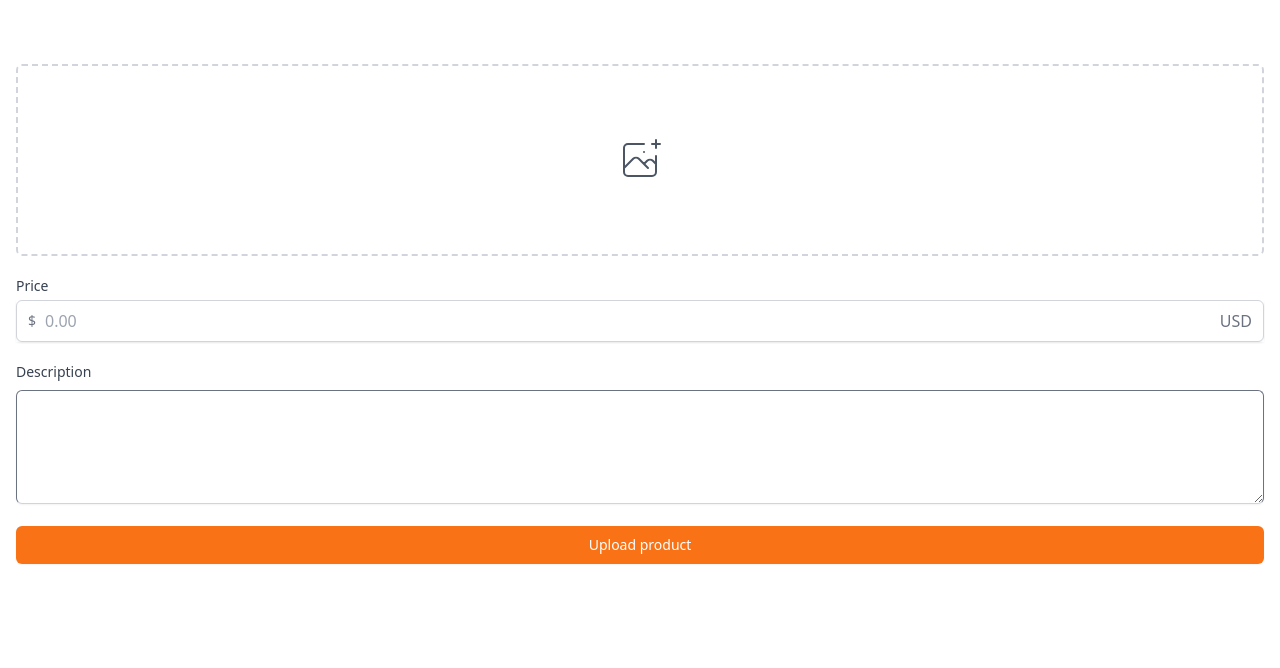
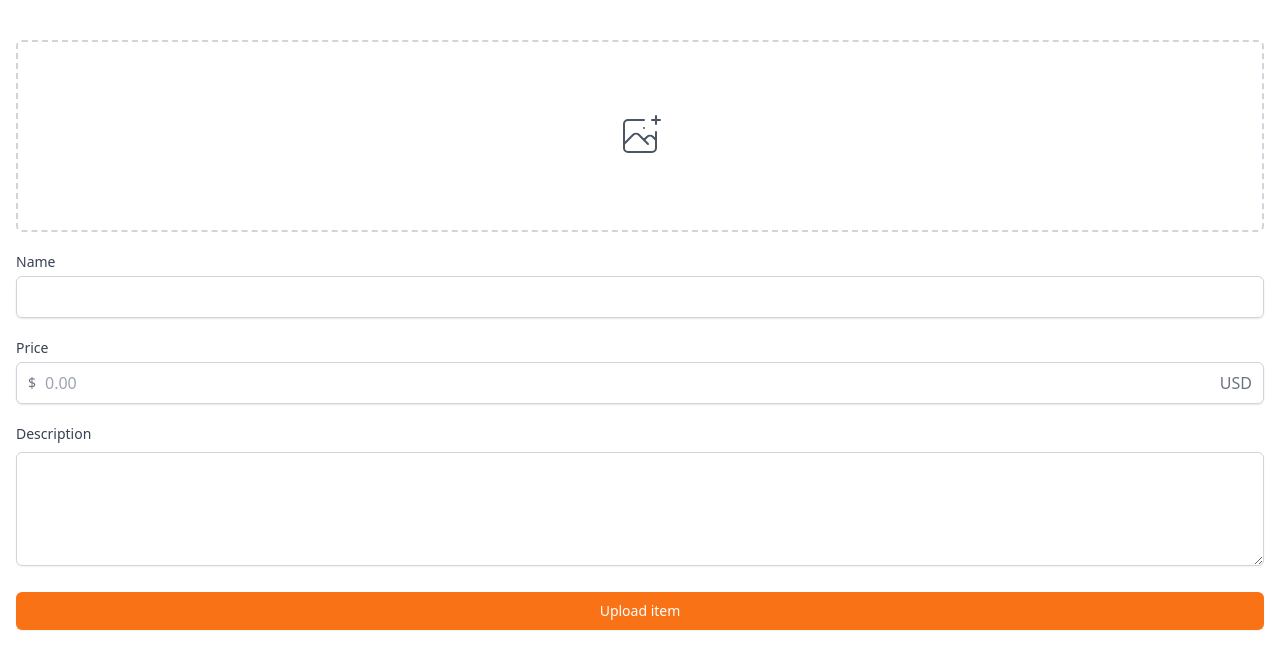
Before and after one commit to ricepotato/carrot-market, a Next.js app: page /items/upload in a window 1280 px wide. Shown: the top 668 px of the page. Built offline with nearby package versions, Linux system fonts and the light colour scheme.

Commit message:
feat: add name upload item page

```diff
--- a/pages/items/upload.tsx
+++ b/pages/items/upload.tsx
@@ -2,9 +2,9 @@
 
 const Upload: NextPage = () => {
   return (
-    <div className="px-4 py-16">
+    <div className="px-4 space-y-5 py-10">
       <div>
-        <label className="w-full text-gray-600 hover:border-orange-500 hover:text-orange-500 flex items-center justify-center border-2 border-dashed border-gray-300 py-6 h-48 rounded-md">
+        <label className="w-full cursor-pointer text-gray-600 hover:border-orange-500 hover:text-orange-500 flex items-center justify-center border-2 border-dashed border-gray-300 h-48 rounded-md">
           <svg
             className="h-12 w-12"
             stroke="currentColor"
@@ -22,14 +22,30 @@
           <input className="hidden" type="file" />
         </label>
       </div>
-      <div className="my-5">
+      <div>
+        <label
+          className="mb-1 block text-sm font-medium text-gray-700"
+          htmlFor="name"
+        >
+          Name
+        </label>
+        <div className="rounded-md relative flex  items-center shadow-sm">
+          <input
+            id="name"
+            type="email"
+            className="appearance-none w-full px-3 py-2 border border-gray-300 rounded-md shadow-sm placeholder-gray-400 focus:outline-none focus:ring-orange-500 focus:border-orange-500"
+            required
+          />
+        </div>
+      </div>
+      <div>
         <label
           className="mb-1 block text-sm font-medium text-gray-700"
           htmlFor="price"
         >
           Price
         </label>
-        <div className="rouneded-md relative flex items-center shadow-sm ">
+        <div className="rounded-md relative flex  items-center shadow-sm">
           <div className="absolute left-0 pointer-events-none pl-3 flex items-center justify-center">
             <span className="text-gray-500 text-sm">$</span>
           </div>
@@ -45,16 +61,21 @@
         </div>
       </div>
       <div>
-        <label className="mb-1 block text-sm font-medium text-gray-700">
+        <label
+          htmlFor="description"
+          className="mb-1 block text-sm font-medium text-gray-700"
+        >
           Description
         </label>
+
         <textarea
-          className="mt-1 shadow-sm w-full focus:ring-orange-500 rounded-md border-b-gray-300 focus:border-orange-500"
+          id="description"
+          className="mt-1 shadow-sm w-full focus:ring-orange-500 rounded-md border-gray-300 focus:border-orange-500 "
           rows={4}
         />
       </div>
-      <button className="mt-4 w-full bg-orange-500 hover:bg-orange-600 text-white py-2 px-4 border border-transparent rounded-md shadow-sm text-sm font-medium focus:ring-2 focus:ring-offset-2 focus:ring-orange-500 focus:outline-none">
-        Upload product
+      <button className=" w-full bg-orange-500 hover:bg-orange-600 text-white py-2 px-4 border border-transparent rounded-md shadow-sm text-sm font-medium focus:ring-2 focus:ring-offset-2 focus:ring-orange-500 focus:outline-none ">
+        Upload item
       </button>
     </div>
   );
```
